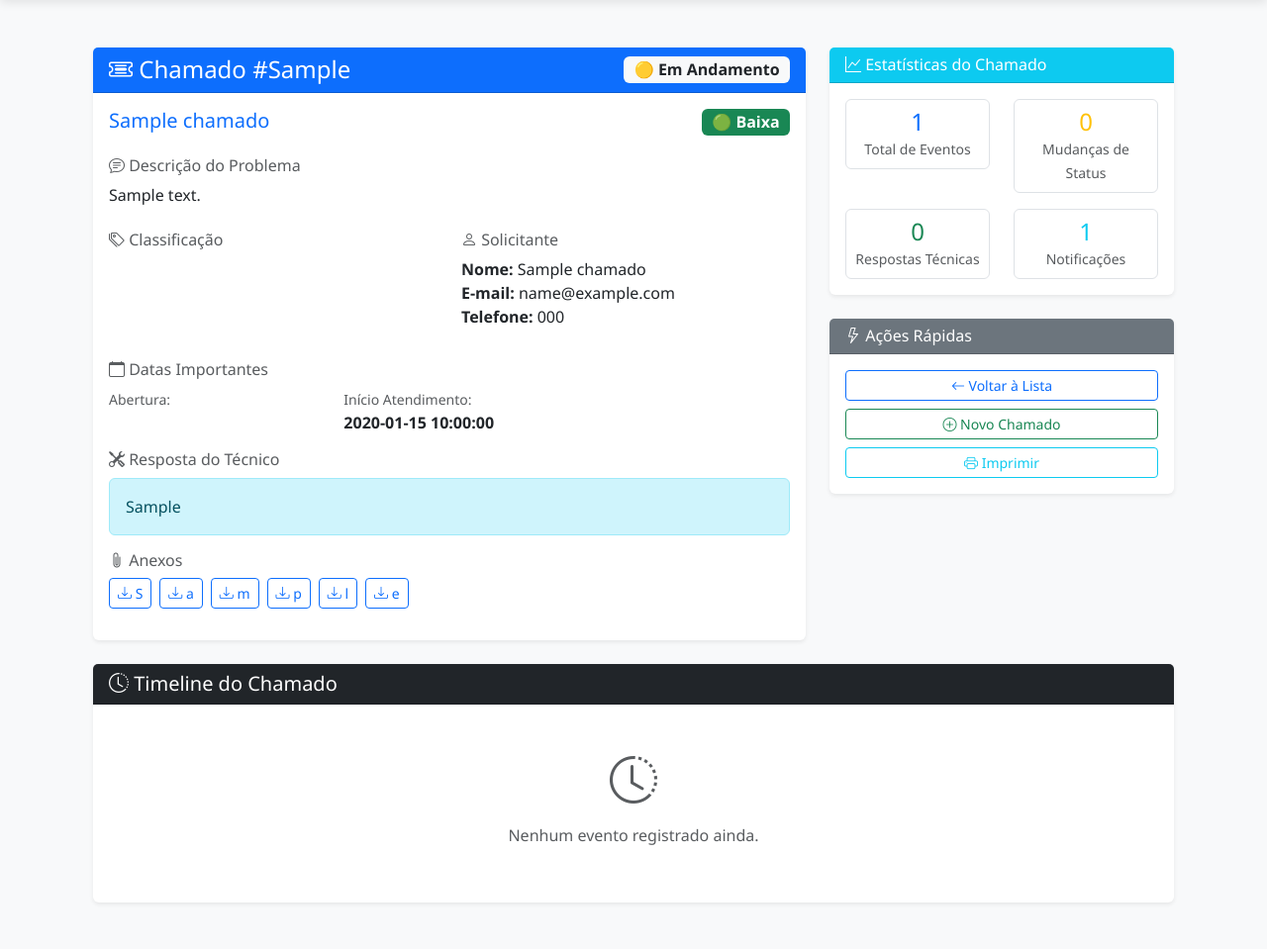
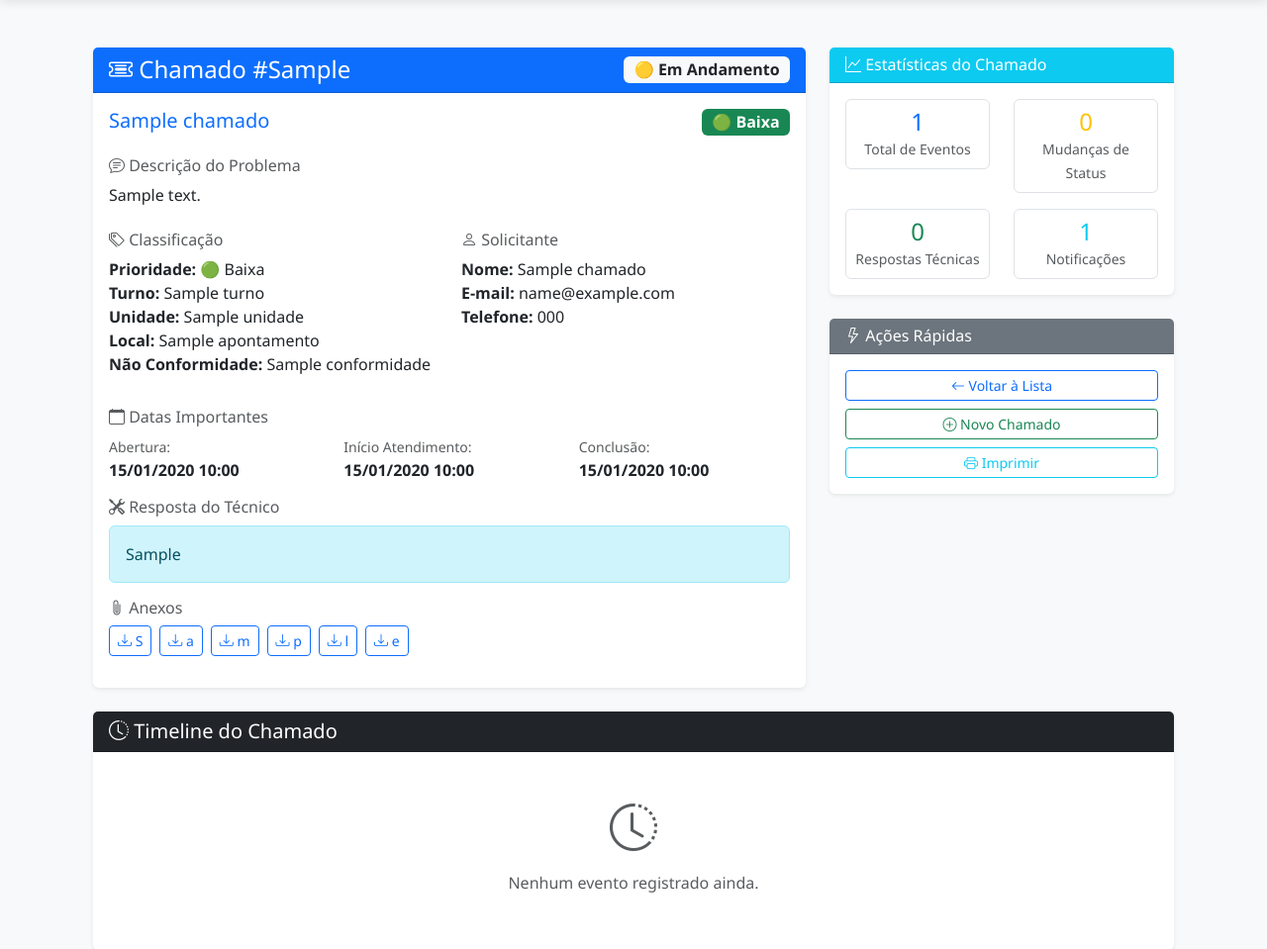
Before and after one commit to MarceloGomesFollow/APPManutencaoNEW, a Flask app: a page that uses src/templates/detalhes_chamado.html in a window 1280 px wide. Shown: the part 56-1015 px from the top of the page at 99% size. Run offline with Flask 3, Linux system fonts and the light colour scheme; tables that the repository leaves empty hold one stand-in row (values such as "Sample post"); parts of the project's set-up code (start-up, migrations or seed data) failed here and were passed over.

Commit message:
Update detalhes_chamado.html

```diff
--- a/src/templates/detalhes_chamado.html
+++ b/src/templates/detalhes_chamado.html
@@ -61,17 +61,29 @@
                  <i class="bi bi-tags"></i> Classificação
                 </h6>
                 <ul class="list-unstyled">
-                                {% if chamado.turno_nome %}
-                                <li><strong>Turno:</strong> {{ chamado.turno_nome }}</li>
+                {% if chamado.prioridade %}
+               <li><strong>Prioridade:</strong>
+                {% if chamado.prioridade == 'alta' %}🔴 Alta
+                {% elif chamado.prioridade == 'media' %}🟡 Média
+                {% else %}🟢 Baixa
                 {% endif %}
-                                {% if chamado.unidade_nome %}
-                                <li><strong>Unidade:</strong> {{ chamado.unidade_nome }}</li>
+               </li>
                 {% endif %}
-                                {% if chamado.local_apontamento_nome %}
-                                <li><strong>Local:</strong> {{ chamado.local_apontamento_nome }}</li>
+
+                {% if chamado.turno %}
+               <li><strong>Turno:</strong> {{ chamado.turno.nome }}</li>
                {% endif %}
-                                {% if chamado.nao_conformidade_nome %}
-                                <li><strong>Não Conformidade:</strong> {{ chamado.nao_conformidade_nome }}</li>
+
+              {% if chamado.unidade %}
+              <li><strong>Unidade:</strong> {{ chamado.unidade.nome }}</li>
+              {% endif %}
+
+             {% if chamado.local_apontamento %}
+             <li><strong>Local:</strong> {{ chamado.local_apontamento.nome }}</li>
+             {% endif %}
+
+             {% if chamado.nao_conformidade %}
+             <li><strong>Não Conformidade:</strong> {{ chamado.nao_conformidade.nome }}</li>
              {% endif %}
              </ul>
              </div>
@@ -96,20 +108,24 @@
         <i class="bi bi-calendar"></i> Datas Importantes
     </h6>
     <div class="row">
+        {% if chamado.data_solicitacao %}
         <div class="col-md-4">
             <small class="text-muted">Abertura:</small><br>
-                                    <strong>{{ chamado.data_abertura }}</strong>
+            <strong>{{ chamado.data_solicitacao.strftime('%d/%m/%Y %H:%M') }}</strong>
         </div>
+        {% endif %}
+
         {% if chamado.data_inicio_atendimento %}
         <div class="col-md-4">
             <small class="text-muted">Início Atendimento:</small><br>
-                                    <strong>{{ chamado.data_inicio_atendimento }}</strong>
+            <strong>{{ chamado.data_inicio_atendimento.strftime('%d/%m/%Y %H:%M') }}</strong>
         </div>
         {% endif %}
-                                {% if chamado.data_conclusao %}
+
+        {% if chamado.data_fechamento %}
         <div class="col-md-4">
             <small class="text-muted">Conclusão:</small><br>
-                                    <strong>{{ chamado.data_conclusao }}</strong>
+            <strong>{{ chamado.data_fechamento.strftime('%d/%m/%Y %H:%M') }}</strong>
         </div>
         {% endif %}
     </div>
```
Lines whose indentation alone changed are shown as unchanged.
